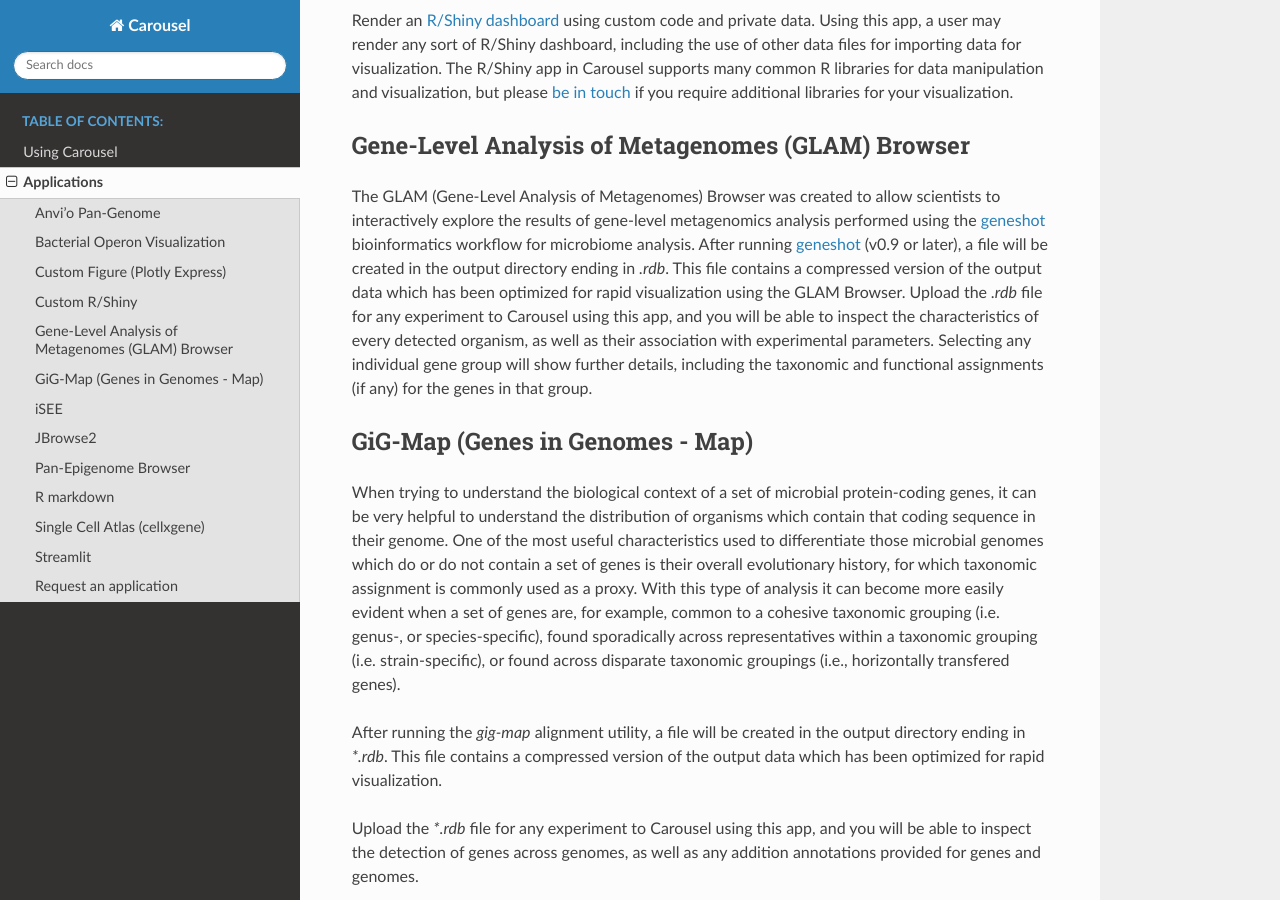
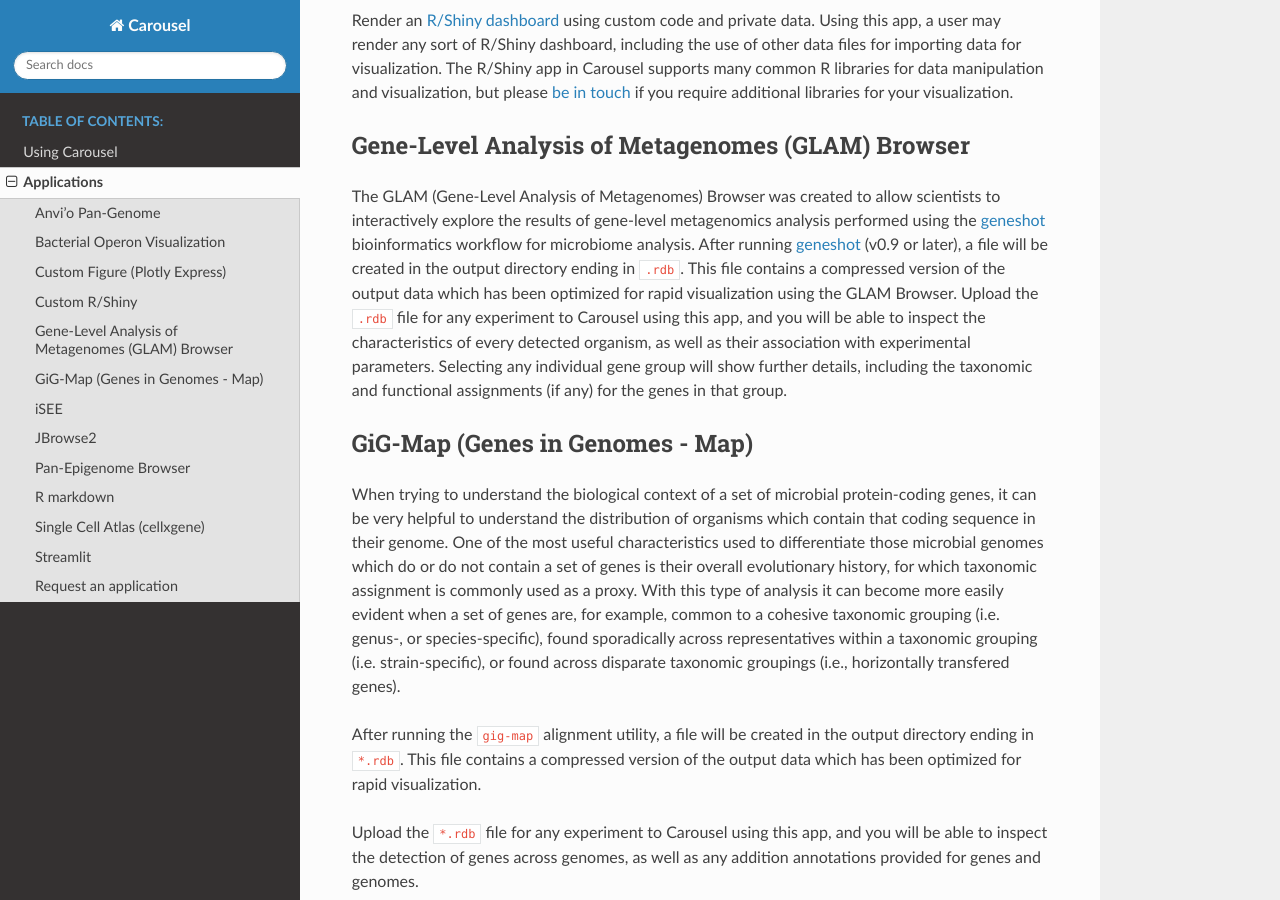
Before and after one commit to FredHutch/carousel-docs, a Sphinx documentation site: the page built from docs/apps.rst, in a window 1280 px wide and 900 px high, scrolled down 1095 px. Built offline with Sphinx 7.4.7 and the Read the Docs theme 2.0.0, drawn with Linux system fonts in a browser that asks for light colours.

Commit message:
fix inline code syntax

```diff
--- a/docs/apps.rst
+++ b/docs/apps.rst
@@ -52,9 +52,9 @@ Gene-Level Analysis of Metagenomes (GLAM) Browser
 The GLAM (Gene-Level Analysis of Metagenomes) Browser was created to allow scientists to interactively
 explore the results of gene-level metagenomics analysis performed using the `geneshot <https://github.com/Golob-Minot/geneshot/wiki>`_
 bioinformatics workflow for microbiome analysis.
-After running `geneshot <https://github.com/Golob-Minot/geneshot/wiki>`_ (v0.9 or later), a file will be created in the output directory ending in `.rdb`.
+After running `geneshot <https://github.com/Golob-Minot/geneshot/wiki>`_ (v0.9 or later), a file will be created in the output directory ending in ``.rdb``.
 This file contains a compressed version of the output data which has been optimized for rapid visualization using the GLAM Browser.
-Upload the `.rdb` file for any experiment to Carousel using this app, and you will be able to inspect the characteristics of every detected organism,
+Upload the ``.rdb`` file for any experiment to Carousel using this app, and you will be able to inspect the characteristics of every detected organism,
 as well as their association with experimental parameters.
 Selecting any individual gene group will show further details, including the taxonomic and functional assignments (if any) for the genes in that group.
 
@@ -63,9 +63,9 @@ GiG-Map (Genes in Genomes - Map)
 
 When trying to understand the biological context of a set of microbial protein-coding genes, it can be very helpful to understand the distribution of organisms which contain that coding sequence in their genome. One of the most useful characteristics used to differentiate those microbial genomes which do or do not contain a set of genes is their overall evolutionary history, for which taxonomic assignment is commonly used as a proxy. With this type of analysis it can become more easily evident when a set of genes are, for example, common to a cohesive taxonomic grouping (i.e. genus-, or species-specific), found sporadically across representatives within a taxonomic grouping (i.e. strain-specific), or found across disparate taxonomic groupings (i.e., horizontally transfered genes).
 
-After running the `gig-map` alignment utility, a file will be created in the output directory ending in `*.rdb`. This file contains a compressed version of the output data which has been optimized for rapid visualization.
+After running the ``gig-map`` alignment utility, a file will be created in the output directory ending in ``*.rdb``. This file contains a compressed version of the output data which has been optimized for rapid visualization.
 
-Upload the `*.rdb` file for any experiment to Carousel using this app, and you will be able to inspect the detection of genes across genomes, as well as any addition annotations provided for genes and genomes.
+Upload the ``*.rdb`` file for any experiment to Carousel using this app, and you will be able to inspect the detection of genes across genomes, as well as any addition annotations provided for genes and genomes.
 
 For more details on how to generate these alignments, as well as the appropriate annotations, please reference the `gig-map repository <https://github.com/FredHutch/gig-map>`_ .
 
```
